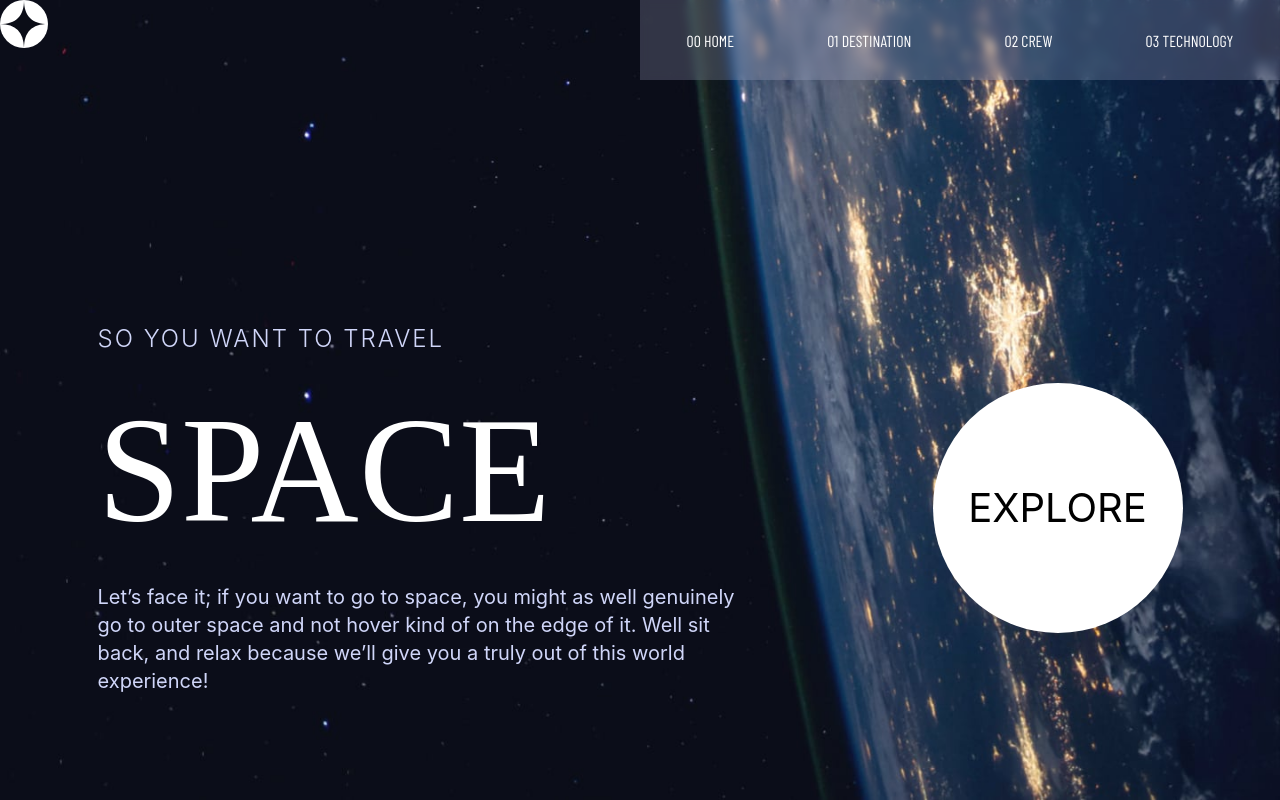
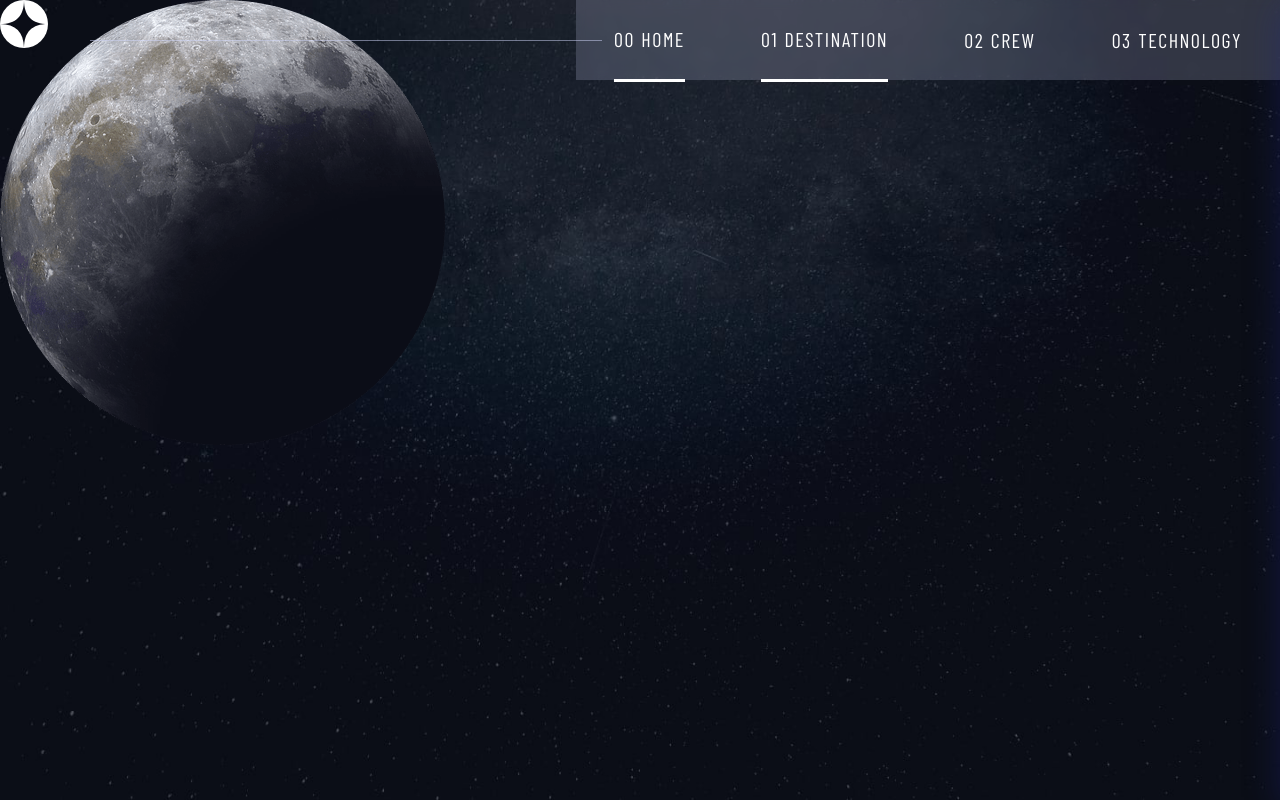
Before and after one commit to Abhi-paul16/Space-Tourism-Website, a React (Create React App) app: page /Destination in a window 1280 px wide. Built offline with nearby package versions, Linux system fonts and the light colour scheme; a web font is replaced by a local one.

Commit message:
Nav completed

```diff
--- a/package.json
+++ b/package.json
@@ -3,11 +3,17 @@
   "version": "0.1.0",
   "private": true,
   "dependencies": {
+    "@emotion/react": "^11.7.1",
+    "@emotion/styled": "^11.6.0",
+    "@mui/icons-material": "^5.2.5",
+    "@mui/material": "^5.2.7",
     "@testing-library/jest-dom": "^5.16.1",
     "@testing-library/react": "^12.1.2",
     "@testing-library/user-event": "^13.5.0",
+    "framer-motion": "^5.5.6",
     "react": "^17.0.2",
     "react-dom": "^17.0.2",
+    "react-router-dom": "^6.2.1",
     "react-scripts": "5.0.0",
     "styled-components": "^5.3.3",
     "web-vitals": "^2.1.2"
--- a/src/App.js
+++ /dev/null
@@ -1,14 +0,0 @@
-
-import './App.css';
-import Navbar from './components/Navbar';
-import Home from './pages/Home';
-function App() {
-  return (
-    <div className="App">
-<Navbar/>
-      <Home/>
-    </div>
-  );
-}
-
-export default App;
--- /dev/null
+++ b/src/App.jsx
@@ -0,0 +1,21 @@
+
+import { Routes , Route  } from 'react-router-dom';
+import Navbar from './components/Navbar';
+import Home from './pages/Home';
+import "./App.css"
+import Destination from './pages/Destination';
+
+function App() {
+  return (
+    <div className="App">
+ <Navbar/>
+  <Routes >
+    <Route path="/" element ={<Home/>} />
+    <Route path="Destination" element ={<Destination/>} />
+  </Routes>
+
+    </div>
+  );
+}
+
+export default App;
--- a/src/components/Navbar.jsx
+++ b/src/components/Navbar.jsx
@@ -1,19 +1,58 @@
-import React from 'react'
+
+import React ,{useState} from 'react'
 import styled from 'styled-components'
+
+//framer motion
+import { motion } from 'framer-motion';
+
+//icons
 import logo from "../images/shared/logo.svg"
+import hamburger from "../images/shared/icon-hamburger.svg"
+import close from "../images/shared/icon-close.svg"
+import { Link } from 'react-router-dom';
+
+
 const Navbar = () => {
+    const [burgerStatus , setBurgerStatus] = useState(false);
+
     return (
         <Nav>
             <a href="{#}">
             <img src={logo} alt="" />
             </a>
 
+            <Smalline>
+
+           </Smalline>
+
             <Menu>
-              <a href="{#}"> 00 Home </a>
-              <a href="{#}"> 01 Destination </a>
-              <a href="{#}"> 02 Crew  </a>
-              <a href="{#}"> 03 Technology </a>
+                <motion.div >
+                <Link to=''> 00 Home  </Link>
+              <Line initial = {{width: "0"}}  transition={{duration:1}} animate={{width:"100%"}} />
+                </motion.div>
+             <div>
+              <Link to="Destination"> 01 Destination</Link>
+              <Line initial = {{width: "0"}}  transition={{duration:1}} animate={{width:"100%"}} />
+
+             </div>
+              <Link to="" > 02 Crew      </Link>
+              <Link to="" > 03 Technology </Link>
+
             </Menu>
+
+
+            <RightMenu onClick={()=>{setBurgerStatus(true)}}>
+                <img src={hamburger} alt="" />
+            </RightMenu>
+            <BurgerNav show={burgerStatus} >
+            <CloseWrapper onClick={()=>{setBurgerStatus(false)}} >
+                <img src={close}  alt='close'/>
+                </CloseWrapper>
+                <ul><li><a href="{#}"> <span> 00 </span> Home </a></li></ul>
+                <ul><li><a href="{#}"> <span> 01 </span> Destination</a></li></ul>
+                <ul><li><a href="{#}"> <span> 02 </span> Crew </a></li></ul>
+                <ul><li><a href="{#}"> <span> 03 </span> Technology </a></li></ul>
+            </BurgerNav>
         </Nav>
     )
 }
@@ -22,22 +61,43 @@ const Navbar = () => {
 const Nav = styled.div`
     display: flex;
     justify-content: space-between;
-
     position: fixed;
        top: 0;
        left: 0;
        right: 0;
+       Link{
+           display: flex;
+           align-items: center;
+           margin-left: 10px;
+
+       }
+
+`
+
+const Smalline = styled.div`
+     position: absolute;
+     bottom: 0;
+     top: 5vh;
+    left: 7%;
+    width: 40%;
+    height: 1px;
+    background-color: #d0d6f9;
+    opacity: 0.5;
+    z-index: 1;
+    @media (max-width: 1000px) {
+        display: none;
+    }
+
 `
 
 const Menu = styled.div`
 
-    width: 50%;
+    width: 55%;
     height: 10vh;
     display: flex;
     justify-content: space-around;
     align-items: center;
     background: rgba( 208, 214, 249, 0.2 );
-
     backdrop-filter: blur( 5px );
     -webkit-backdrop-filter: blur( 5px );
 
@@ -45,7 +105,66 @@ const Menu = styled.div`
         color: white;
         text-transform: uppercase;
         font-family: 'Barlow Condensed', sans-serif;
+        font-size: 20px;
+        word-spacing: 1px;
+        letter-spacing: 1.5px;
+        height: 10vh;
+       display: flex;
+       align-items: center;
+    }
+
+    @media (max-width: 1000px) {
+        display: none;
+    }
+
+`
+const Line = styled(motion.div)`
+       width: 0%;
+       height: 3px;
+       background-color: #ffffff;
+
+`
+const RightMenu = styled.div`
+       display: none;
+       cursor: pointer;
+    @media (max-width: 1000px) {
+        display: block;
+        margin-right: 10px;
     }
 `
 
+const BurgerNav = styled.div`
+   position: fixed;
+   top: 0;
+   bottom: 0;
+   right: 0;
+   width: 60%;
+   z-index: 100;
+   padding: 20px;
+   background: rgba( 11, 13, 23, 0.05 );
+box-shadow: 0 8px 32px 0 rgba( 31, 38, 135, 0.37 );
+backdrop-filter: blur( 20px );
+transform: ${props => props.show ? "translateX(0)" : "translateX(100%)"};
+   transition: transform 0.4s ease-in;
+   li{
+       padding: 15px 0;
+       list-style: none;
+       a{
+           font-weight: 600;
+           text-transform: uppercase;
+           color: white;
+           font-size: 24px;
+       }
+       span{
+           font-weight: 900;
+           margin-right: 12px;
+       }
+   }
+`
+const CloseWrapper = styled.div`
+    text-align: end;
+    cursor: pointer;
+`
+
+
 export default Navbar
--- a/src/index.js
+++ b/src/index.js
@@ -3,10 +3,14 @@ import ReactDOM from 'react-dom';
 import './index.css';
 import App from './App';
 import reportWebVitals from './reportWebVitals';
+import { BrowserRouter } from "react-router-dom";
+
 
 ReactDOM.render(
   <React.StrictMode>
+    <BrowserRouter>
     <App />
+    </BrowserRouter>
   </React.StrictMode>,
   document.getElementById('root')
 );
--- /dev/null
+++ b/src/pages/Destination.jsx
@@ -0,0 +1,59 @@
+import React from 'react'
+import { Link } from 'react-router-dom';
+import styled from 'styled-components'
+import backgroundImage from '../images/destination/background-destination-desktop.jpg';
+import moon from "../images/destination/image-moon.png"
+
+
+const Destination = () => {
+    return (
+        <Main>
+            <DestinationView>
+                 <img src={moon} alt="" />
+            </DestinationView>
+
+
+            <DestinationContent>
+                <PickupDestination>
+                  <Link to="/" ></Link>
+                </PickupDestination>
+                <DestinationName>
+
+                </DestinationName>
+                <AboutDestination>
+
+                </AboutDestination>
+            </DestinationContent>
+        </Main>
+    )
+}
+
+export default Destination
+
+
+const Main = styled.div`
+    background-image: url(${backgroundImage});
+    height: 100vh;
+    background-position: center;
+    background-repeat: no-repeat;
+    background-size: cover;
+`
+
+
+const DestinationView = styled.div`
+
+`
+const DestinationContent = styled.div`
+
+`
+
+const PickupDestination = styled.div`
+
+`
+const  DestinationName = styled.div`
+
+`
+
+const AboutDestination = styled.div`
+
+`
--- a/src/pages/Home.jsx
+++ b/src/pages/Home.jsx
@@ -8,7 +8,7 @@ const Home = () => {
            <Section>
                <Space>
 
-                  <h2>So you want to Travel </h2>
+                  <h2>So you want to Travel to </h2>
                   <h1>SPACE</h1>
                   <p>Let’s face it; if you want to go to space, you might as well  genuinely go to outer space and not hover kind of on the  edge of it. Well sit back, and relax because we’ll give you  a truly out of this world experience!</p>
                </Space>
```
Also changed, not shown: 1 other file (tests, documents, lock files or other folders).
